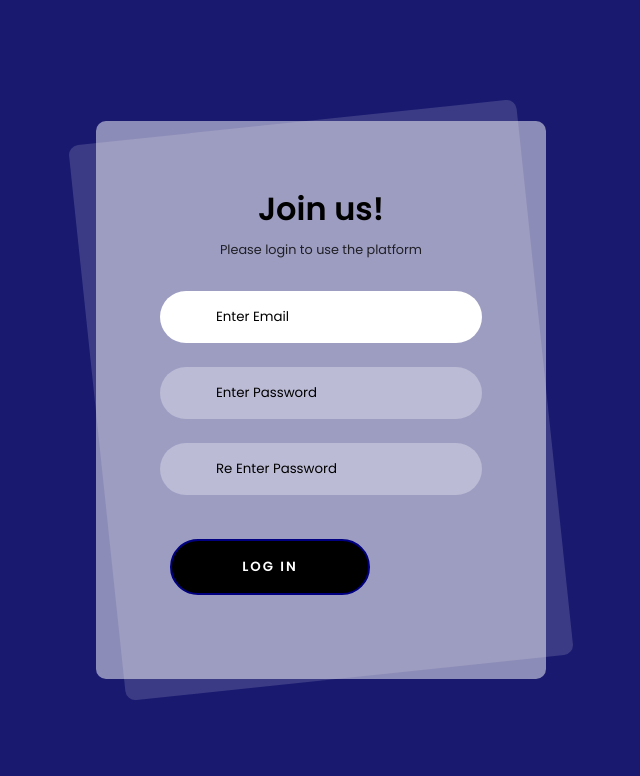
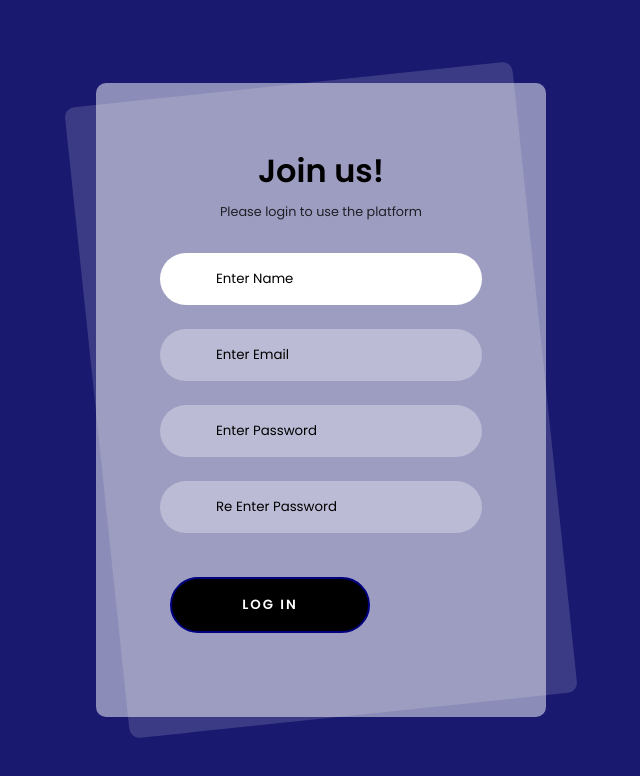
Before and after one commit to michaeljohndan/VandyHacksX, a Vue app: page / in a window 1280 px wide. Shown: the top 776 px of the page, without its empty margins (319-959 px from the left). Built offline with nearby package versions, Linux system fonts and the light colour scheme; no server answers.

Commit message:
added firebase to createaccount form

```diff
--- a/src/components/CreateAccount.vue
+++ b/src/components/CreateAccount.vue
@@ -6,26 +6,75 @@
                 <h1>Join us!</h1>
                 <div>Please login to use the platform</div>
             </div>
-            <form class="login-card-form">
+            <form class="login-card-form" @submit.prevent="signIn">
                 <div class="form-item">
 
-                    <input type="text" placeholder="Enter Email" id="emailForm"
+                    <input type="text" v-model="name" placeholder="Enter Name"
                     autofocus required>
                 </div>
                 <div class="form-item">
 
-                    <input type="password" placeholder="Enter Password" id="passwordForm"
+                    <input type="text" v-model="email" placeholder="Enter Email" id="emailForm"
+                    required>
+                </div>
+                <div class="form-item">
+
+                    <input type="password" v-model="password" placeholder="Enter Password" id="passwordForm"
                      required>
                 </div>
                 <div class="form-item">
 
-                    <input type="password" placeholder="Re Enter Password" id="reenterpasswordForm" required>
+                    <input type="password" v-model="reenterPassword" placeholder="Re Enter Password" id="reenterpasswordForm" required>
                 </div>
                 <button type="submit">Log In</button>
             </form>
         </div>
     </div>
 </template>
+
+<script>
+import firebase from "../backend/firebase.js"
+
+export default {
+  data() {
+    return {
+      name: '',
+      email: '',
+      password: '',
+      reenterPassword: ''
+    };
+  },
+  methods: {
+    async signIn() {
+      if (this.password === this.reenterPassword) {
+        try {
+          await firebase.createUser(this.email, this.password, this.name);
+          // User signed in.
+        } catch (error) {
+          // Handle errors.
+          console.error(error);
+        }
+      } else {
+        // Passwords do not match - handle this scenario.
+        console.log("Passwords do not match");
+      }
+    }
+  }
+};
+</script>
+
+<style>
+/* Your CSS styles */
+</style>
+This Vue component captures the user's email, password, and re-entered password using v-model directives in the template. The signIn method is triggered when the form is submitted. It checks if the password matches the re-entered password before creating a new user through Firebase's createUserWithEmailAndPassword method.
+
+Please note that this is a basic example and does not include error handling, such as validating email formats or password strength. You may want to add further error checking and user feedback for a production application.
+
+
+
+
+
+
 
 <style>
 @import url("../reset.css");
```
